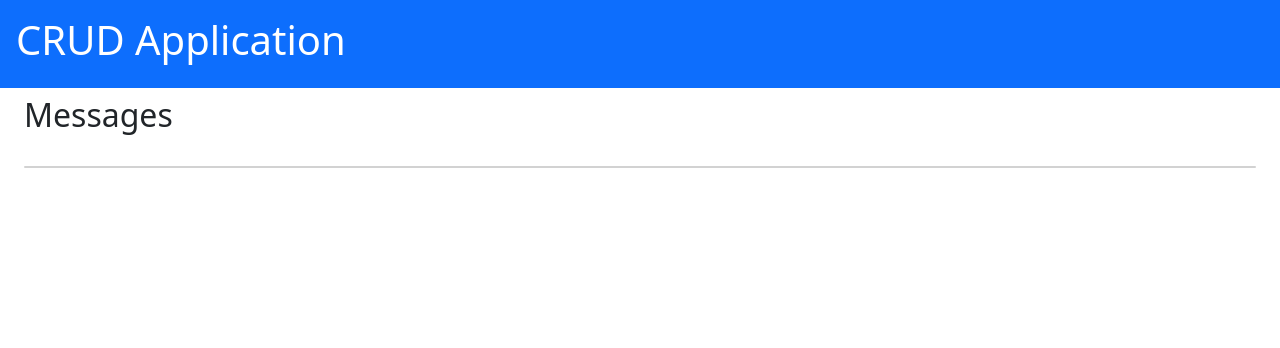
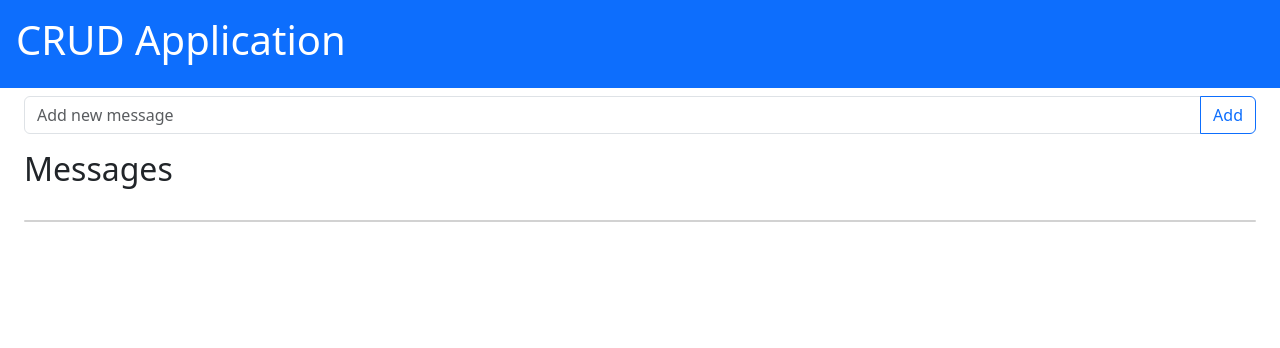
Before and after one commit to ZetsubouBilly/CRUD-APP-FastAPI, a FastAPI app: page / in a window 1280 px wide. Shown: the top 348 px of the page. Run offline with FastAPI, Linux system fonts and the light colour scheme.

Commit message:
добавил возможность создавать новую запись из шаблона

```diff
--- a/main.py
+++ b/main.py
@@ -1,5 +1,5 @@
-from typing import List
-from fastapi import Body, FastAPI, HTTPException, status, Request
+# from typing import List
+from fastapi import Body, FastAPI, HTTPException, status, Request, Form
 from fastapi.responses import HTMLResponse
 from pydantic import BaseModel
 from fastapi.templating import Jinja2Templates
@@ -44,14 +44,16 @@
         raise HTTPException(status_code=404, detail="Message not found")
 
 
-@app.post("/message", status_code=status.HTTP_201_CREATED)
-async def create_message(message: Message) -> str:
+@app.post("/", status_code=status.HTTP_201_CREATED)
+async def create_message(request: Request, message: str = Form()) -> HTMLResponse:
     if len(message_db) == 0:
-        message.id = 0
+        max_id_message = 0
     else:
-        message.id = max([i.dict()["id"] for i in message_db]) + 1
-    message_db.append(message)
-    return "Message created"
+        max_id_message = max([i.dict()["id"] for i in message_db]) + 1
+    message_db.append(Message(id=max_id_message, text=message))
+    return templates.TemplateResponse(
+        "message.html", {"request": request, "messages": message_db}
+    )
 
 
 @app.put("/message/{message_id}")
--- a/templates/message.html
+++ b/templates/message.html
@@ -1,6 +1,23 @@
-{% extends "main.html" %} {% block crud_container %} {% if message%}
+{% extends "main.html" %}
+
+{% block crud_container %}
+<section class="container-fluid">
+    <form method="post" action="/">
+        <div class="col-auto">
+            <div class="input-group mb-3">
+                <input type="text" name="message" value="{{ text }}" class="form-control"
+                       placeholder="Add new message" aria-label="Add message"
+                       aria-describedby="button-addon2"/>
+                <button class="btn btn-outline-primary" type="submit" id="button-addon2"
+                        data-mdb-ripple-color="dark">Add
+                </button>
+            </div>
+        </div>
+    </form>
+</section>
+{% if message %}
 <article class="card container-fluid">
-  <br />
+    <br/>
     <h2>ID: {{ message.id }}</h2>
     <p>
         <strong>Text: {{ message.text }}</strong>
@@ -9,16 +26,15 @@
 {% else %}
 <section class="container-fluid">
     <h2>Messages</h2>
-  <br />
+    <br>
     <div class="card">
         <ul class="list-group list-group-flush">
             {% for message in messages %}
-      <li class="list-group-item">
-        {{ message.id }}.
-        <a href="/message/{{message.id}}">{{ message.text }}</a>
+            <li class="list-group-item">{{ message.id }}. <a href="/message/{{message.id}}">{{ message.text }}</a>
             </li>
             {% endfor %}
         </ul>
     </div>
 </section>
-{% endif %} {% endblock %}
+{% endif %}
+{% endblock %}
```
Lines whose indentation alone changed are shown as unchanged.
